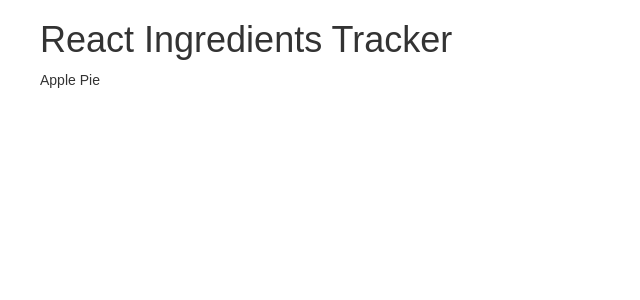
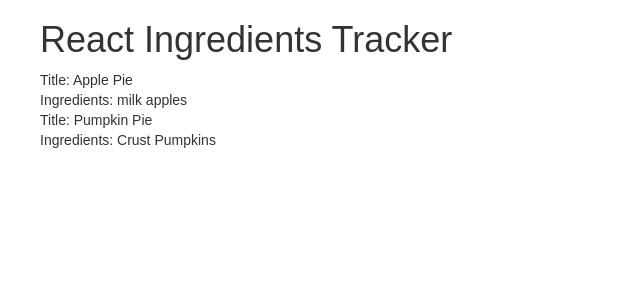
Before and after one commit to edsztukowski/react-recipe-box, a React (Create React App) app: page / in a window 1280 px wide. Shown: the top 300 px of the page, without its empty margins (0-640 px from the left). Built offline with nearby package versions, Linux system fonts and the light colour scheme.

Commit message:
Rendering custom list of recipes to view

```diff
--- a/src/RecipeContainer.js
+++ b/src/RecipeContainer.js
@@ -7,20 +7,30 @@ class RecipeContainer extends React.Component {
       recipes: [
         {
           title: 'Apple Pie',
-          ingredients: ['milk', 'apples']
+          ingredients: ['milk ', 'apples']
         },
         {
           title: 'Pumpkin Pie',
-          ingredients: ['Crust', 'Pumpkins']
+          ingredients: ['Crust ', 'Pumpkins']
         },
       ]
     }
   }
 
+
+
   render() {
+    var recipesList = this.state.recipes;
     return (
-      <div className="row recipe-list">
-      {this.state.recipes[0].title}
+      <div className="row all-recipes">
+      {recipesList.map(function(curr, index) {
+        return (
+          <div className="recipe-box">
+            <div className="recipe-title">Title: {curr.title}</div>
+            <div className="ingredients-list">Ingredients: {curr.ingredients}</div>
+          </div>
+        )
+      })}
       </div>
     )
   }
```
